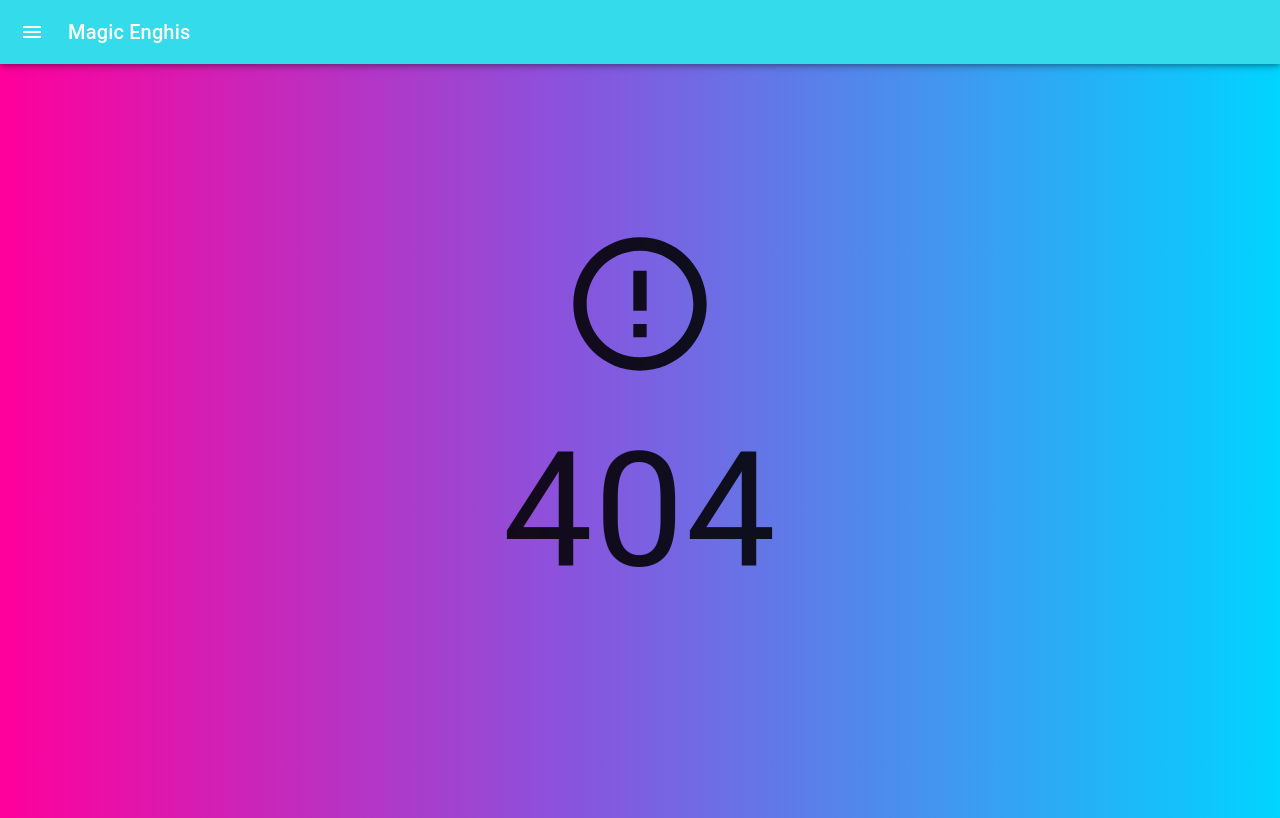
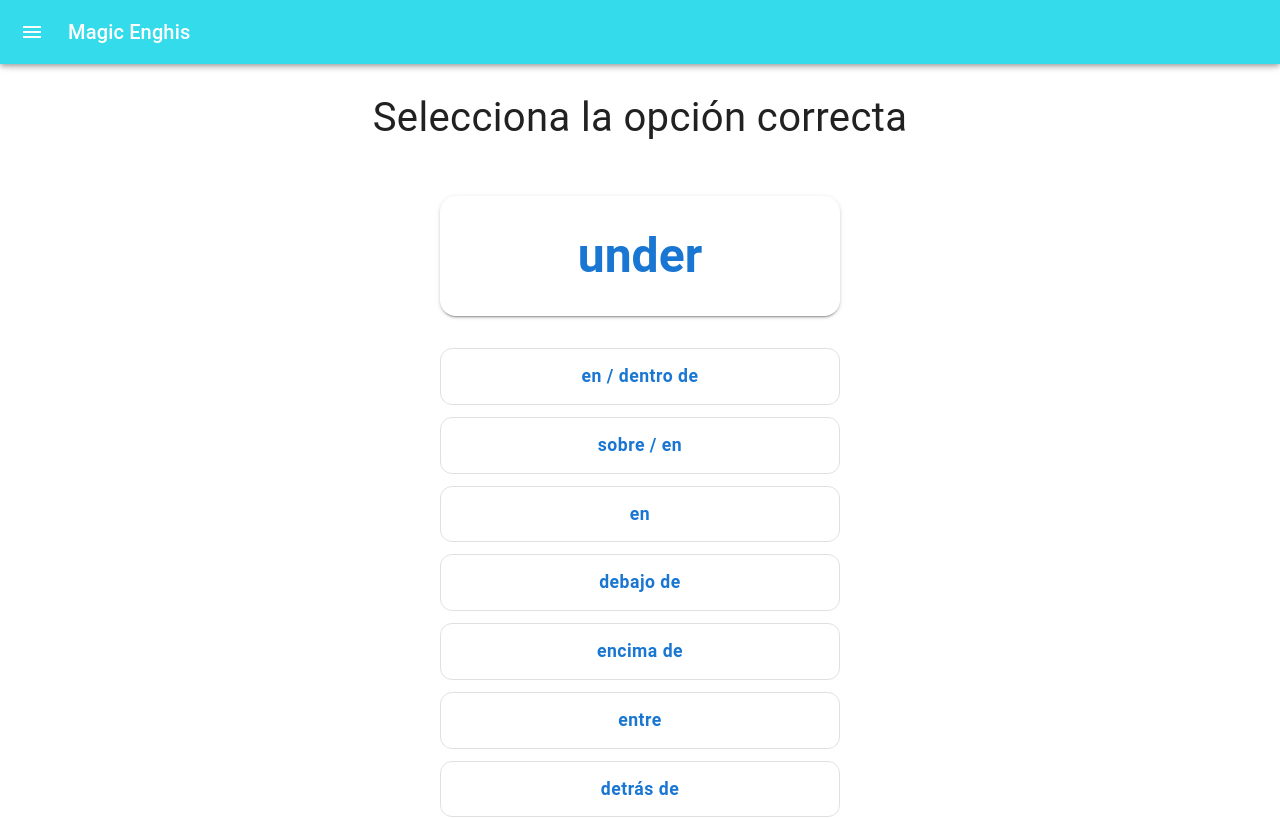
Before and after one commit to Magic-Kowel/MagicEnghis, a React (Vite) app: page /prepositionsplace in a window 1280 px wide. Before the commit this address had no page. Shown: the top 818 px of the page. Built offline with nearby package versions, Linux system fonts and the light colour scheme.

Commit message:
prepositions place

```diff
--- a/src/App.jsx
+++ b/src/App.jsx
@@ -7,6 +7,7 @@ const Menu = lazy(() => import("./components/Menu/Menu.jsx"));
 const NotFound = lazy(() => import("./views/NotFound.jsx"));
 const IrregularsVerbs = lazy(() => import("./views/IrregularsVerbs.jsx"));
 const Vs = lazy(() => import("./views/Vs.jsx"));
+const PrepositionsPlace = lazy(() => import("./views/PrepositionsPlace.jsx"));
 // list path
 import { listPathMemorizeWords } from "./pathList.js";
 function App() {
@@ -45,6 +46,16 @@ function App() {
           }
         ></Route>
         <Route
+          path={`/prepositionsplace`}
+          element={
+            <Suspense fallback={<Loader />}>
+              <Menu>
+                <PrepositionsPlace />
+              </Menu>
+            </Suspense>
+          }
+        />
+        <Route
           path={`/`}
           element={
             <Suspense fallback={<Loader />}>
--- a/src/components/Menu/Menu.jsx
+++ b/src/components/Menu/Menu.jsx
@@ -135,6 +135,7 @@ export default function Menu({ children }) {
             <ItemMenu name="Memorize words" items={listPathMemorizeWords} />
             <ItemMenu name="Irregulars verbs" items={["irregularsverbs"]} />
             <ItemMenu name="VS" items={["vs"]} />
+            <ItemMenu name="Prepositions place" items={["prepositionsplace"]} />
           </List>
         </Drawer>
         <Main open={open}>
--- /dev/null
+++ b/src/db/prepositionsPlaceList.js
@@ -0,0 +1,12 @@
+export const prepositionsPlaceList = [
+    { english: 'in', spanish: 'en / dentro de' },
+    { english: 'on', spanish: 'sobre / en' },
+    { english: 'at', spanish: 'en' },
+    { english: 'under', spanish: 'debajo de' },
+    { english: 'over', spanish: 'encima de' },
+    { english: 'between', spanish: 'entre' },
+    { english: 'behind', spanish: 'detrás de' },
+    { english: 'in front of', spanish: 'delante de' },
+    { english: 'next to', spanish: 'al lado de' },
+    { english: 'near', spanish: 'cerca de' }
+];
--- a/src/views/IrregularsVerbs.jsx
+++ b/src/views/IrregularsVerbs.jsx
@@ -85,6 +85,7 @@ const IrregularsVerbs = () => {
     setIndexList(mode === MODE.LEVEL ? nextLevel : index);
     const property = getRandomProperty(verbsIrregularsList[index]);
     setRandomProperty(property);
+
   };
   const handleValidate = () => {
     const result =
@@ -146,7 +147,8 @@ const IrregularsVerbs = () => {
                   Escribiré el verbo en{" "}
                   <Chip
                     sx={{ fontWeight: "bold" }}
-                    label={randomProperty}
+                    label={randomProperty.toUpperCase()}
+                    color="primary"
                   ></Chip>
                 </Typography>
                 {MODE.LEVEL === mode && (
--- /dev/null
+++ b/src/views/PrepositionsPlace.jsx
@@ -0,0 +1,125 @@
+import { useState, useEffect } from "react";
+import { Grid, Box, Paper, Button, Typography } from "@mui/material";
+import Title from "../components/Title";
+import { randomIndex } from "../tools/randomIndex";
+import { prepositionsPlaceList } from "../db/prepositionsPlaceList";
+import Swal from "sweetalert2";
+function PrepositionsPlace() {
+  const [word, setWord] = useState("");
+  const handleRandom = () => {
+    const index = randomIndex(prepositionsPlaceList);
+    setWord(prepositionsPlaceList[index]);
+  };
+  useEffect(() => {
+    handleRandom();
+  }, []);
+  const hanleCheck = (option) => {
+    const result = word.spanish === option;
+    Swal.fire({
+      icon: result ? "success" : "error",
+      title: result ? "¡Correcto!" : "Incorrecto",
+      text: !result ? `Respuesta correcta: ${word.spanish}` : "¡Bien hecho!",
+    });
+    handleRandom();
+  };
+  return (
+    <>
+      <Grid
+        container
+        spacing={4}
+        direction="column"
+        sx={{
+          justifyContent: "center",
+          alignItems: "center",
+          minHeight: "100svh",
+          p: 3,
+          bgcolor: "background.default",
+        }}
+      >
+        {/* Título de la sección */}
+        <Grid item xs={12}>
+          <Box sx={{ textAlign: "center", mb: 2 }}>
+            <Title title="Selecciona la opción correcta" />
+          </Box>
+        </Grid>
+
+        {/* Palabra a adivinar (Flashcard visual) */}
+        <Grid
+          item
+          xs={12}
+          md={6}
+          lg={4}
+          sx={{ width: "100%", display: "flex", justifyContent: "center" }}
+        >
+          <Paper
+            elevation={2}
+            sx={{
+              p: 4,
+              width: "100%",
+              maxWidth: 400,
+              textAlign: "center",
+              borderRadius: 4,
+              bgcolor: "background.paper",
+            }}
+          >
+            <Typography
+              variant="h3"
+              component="h2"
+              sx={{ fontWeight: 700, color: "primary.main" }}
+            >
+              {word.english}
+            </Typography>
+          </Paper>
+        </Grid>
+
+        {/* Opciones de respuesta */}
+        <Grid
+          item
+          xs={12}
+          md={6}
+          lg={4}
+          sx={{ width: "100%", display: "flex", justifyContent: "center" }}
+        >
+          <Box
+            sx={{
+              width: "100%",
+              maxWidth: 400,
+              display: "flex",
+              flexDirection: "column",
+              gap: 1.5, // Espaciado limpio entre botones sin necesidad de listas
+            }}
+          >
+            {prepositionsPlaceList.map((item, index) => (
+              <Button
+                key={index}
+                fullWidth
+                variant="outlined"
+                size="large"
+                onClick={() => hanleCheck(item.spanish)}
+                sx={{
+                  py: 1.5,
+                  borderRadius: 3,
+                  textTransform: "none", // Mantiene el texto en minúsculas naturales
+                  fontSize: "1.1rem",
+                  fontWeight: 600,
+                  borderColor: "divider",
+                  transition: "all 0.2s ease-in-out",
+                  "&:hover": {
+                    bgcolor: "primary.main",
+                    color: "primary.contrastText",
+                    borderColor: "primary.main",
+                    transform: "translateY(-2px)",
+                    boxShadow: 2,
+                  },
+                }}
+              >
+                {item.spanish}
+              </Button>
+            ))}
+          </Box>
+        </Grid>
+      </Grid>
+    </>
+  );
+}
+export default PrepositionsPlace;
```
Also changed, not shown: src/components/bootons/MultiBottomNavigation.jsx (added, +27 -0 lines).
